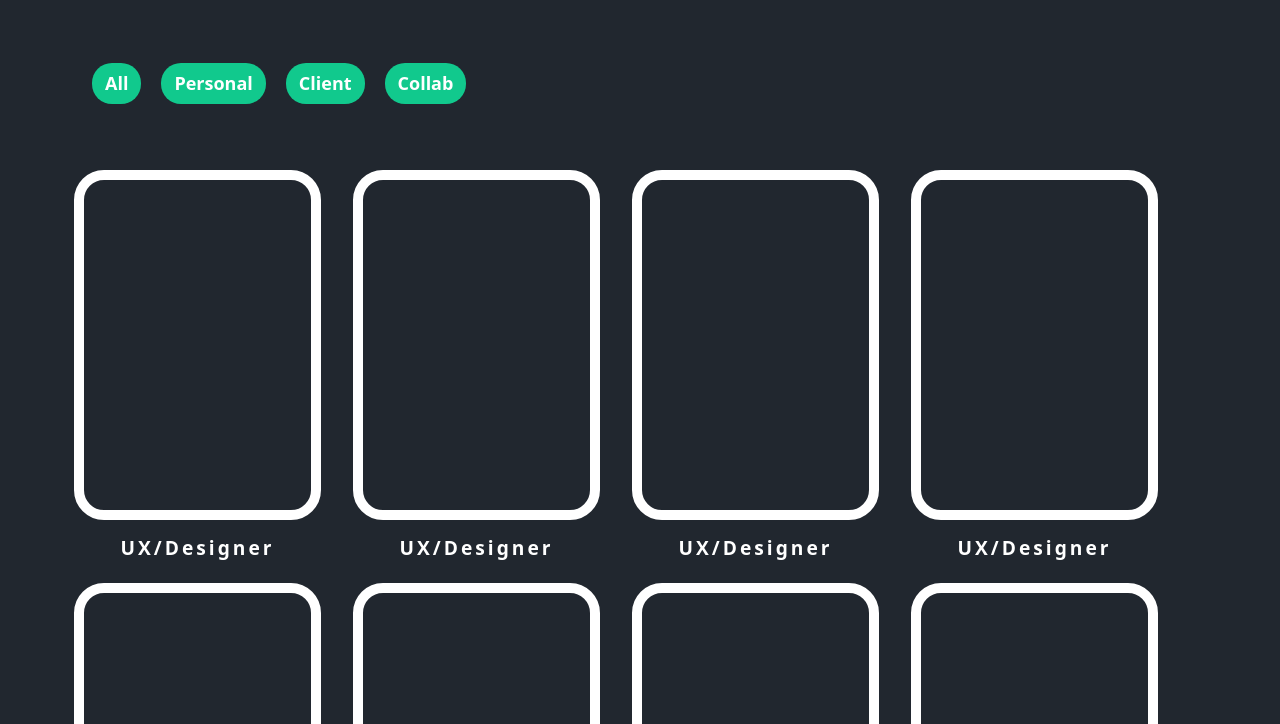
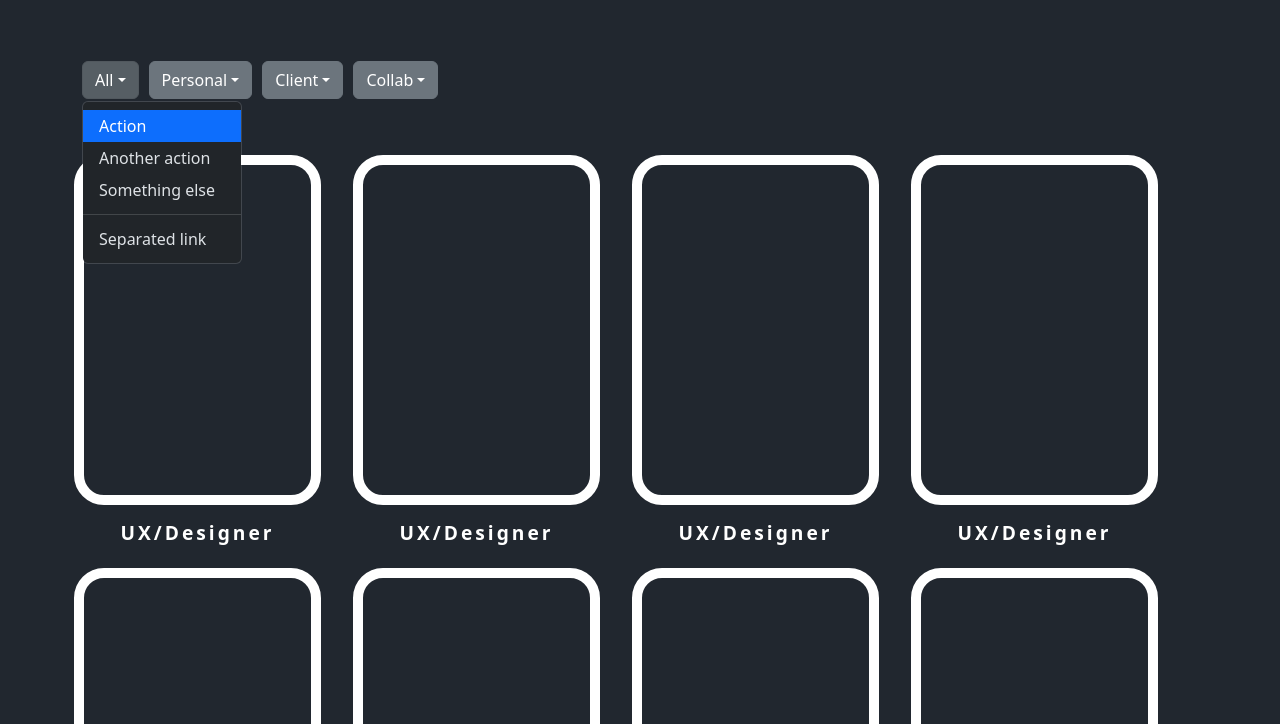
Before and after one commit to palkagrecha/website, a React app: page /project in a window 1280 px wide. Both pictures are taken after a click on the button "All". Shown: the part 76-800 px from the top of the page. Built offline with nearby package versions, Linux system fonts and the light colour scheme; some packages are replaced by stand-ins of ours.

Commit message:
add footer and dropdown menu

```diff
--- a/package.json
+++ b/package.json
@@ -9,7 +9,7 @@
     "bootstrap": "^5.3.2",
     "jquery": "^3.7.1",
     "react": "^18.2.0",
-    "react-bootstrap": "^2.8.0",
+    "react-bootstrap": "^2.9.1",
     "react-dom": "^18.2.0",
     "react-icons": "^4.11.0",
     "react-modal": "^3.16.1",
--- a/src/component/Footer.jsx
+++ b/src/component/Footer.jsx
@@ -7,17 +7,25 @@ const Footer = () => {
     <>
       <div className="footeer">
         <div className="row text-center text-white">
-          <div className="foot">
+          <div className="foot position-relative">
             <div className="companyName">
               <p>
                 <b>ar@biancagarutti.com</b>
               </p>
             </div>
-            <div className="socialLogo">
+            <div className="position-absolute bottom-0 end-0 me-3 mb-3 bg-primary pt-2 pb-2 rounded-2">
+              <div className="socialLogo">
               <BsInstagram color="white" fontSize={40} />
             </div>
-            <div className="socialLogo">
+            <div className="socialLogo mt-3">
               <BsFacebook color="white" fontSize={40} />
+            </div>
+            <div className="socialLogo mt-3">
+              <BsFacebook color="white" fontSize={40} />
+            </div>
+            <div className="socialLogo mt-3">
+              <BsFacebook color="white" fontSize={40} />
+            </div>
             </div>
           </div>
         </div>
--- a/src/pages/Project.jsx
+++ b/src/pages/Project.jsx
@@ -1,6 +1,8 @@
 import React from "react";
 import ReactPlayer from "react-player/lazy";
 import Model from "../component/Model";
+import Dropdown from 'react-bootstrap/Dropdown';
+import DropdownButton from 'react-bootstrap/DropdownButton';
 import { useState } from "react";
 const Project = () => {
   const [open, setOpen] = useState(false);
@@ -15,15 +17,72 @@ const Project = () => {
       <Model open={open} setOpen={setOpen} />
       <section className="project py-5">
         <div className="container">
-          <div className="row">
-            <div className="row">
-              <div className="filter_btn">
-                <button className="btn">All</button>
-                <button className="btn">Personal</button>
-                <button className="btn">Client</button>
-                <button className="btn">Collab</button>
-              </div>
-            </div>
+      <div className="row ">
+            <div className="flex-row dropdown">
+
+      <DropdownButton
+        id="dropdown-button-dark-example2"
+        variant="secondary"
+        title="All"
+        className="mt-2"
+        data-bs-theme="dark"
+      >
+        <Dropdown.Item href="#/action-1" active>
+          Action
+        </Dropdown.Item>
+        <Dropdown.Item href="#/action-2">Another action</Dropdown.Item>
+        <Dropdown.Item href="#/action-3">Something else</Dropdown.Item>
+        <Dropdown.Divider />
+        <Dropdown.Item href="#/action-4">Separated link</Dropdown.Item>
+      </DropdownButton>
+
+      <DropdownButton
+        id="dropdown-button-dark-example2"
+        variant="secondary"
+        title="Personal"
+        className="mt-2"
+        data-bs-theme="dark"
+      >
+        <Dropdown.Item href="#/action-1" active>
+          Action
+        </Dropdown.Item>
+        <Dropdown.Item href="#/action-2">Another action</Dropdown.Item>
+        <Dropdown.Item href="#/action-3">Something else</Dropdown.Item>
+        <Dropdown.Divider />
+        <Dropdown.Item href="#/action-4">Separated link</Dropdown.Item>
+      </DropdownButton>
+       <DropdownButton
+        id="dropdown-button-dark-example2"
+        variant="secondary"
+        title="Client"
+        className="mt-2"
+        data-bs-theme="dark"
+      >
+        <Dropdown.Item href="#/action-1" active>
+          Action
+        </Dropdown.Item>
+        <Dropdown.Item href="#/action-2">Another action</Dropdown.Item>
+        <Dropdown.Item href="#/action-3">Something else</Dropdown.Item>
+        <Dropdown.Divider />
+        <Dropdown.Item href="#/action-4">Separated link</Dropdown.Item>
+      </DropdownButton>
+       <DropdownButton
+        id="dropdown-button-dark-example2"
+        variant="secondary"
+        title="Collab"
+        className="mt-2"
+        data-bs-theme="dark"
+      >
+        <Dropdown.Item href="#/action-1" active>
+          Action
+        </Dropdown.Item>
+        <Dropdown.Item href="#/action-2">Another action</Dropdown.Item>
+        <Dropdown.Item href="#/action-3">Something else</Dropdown.Item>
+        <Dropdown.Divider />
+        <Dropdown.Item href="#/action-4">Separated link</Dropdown.Item>
+      </DropdownButton>
+
+    </div>
             <div className="row project_list  mt-5 p-0">
               <div className="project_list  row d-flex justify-content-between">
                 {arr.map((x, i) => (
--- a/src/style/project.css
+++ b/src/style/project.css
@@ -1,6 +1,5 @@
 .project {
-    background-color: #21272F;
-
+  background-color: #21272f;
 }
 
 .filter_btn {
@@ -15,8 +14,6 @@
   color: white;
   margin: 10px;
   border-radius: 20px;
-
-
 }
 
 .filter_btn button:hover {
@@ -32,8 +29,14 @@
 }
 
 .project_video {
-    background-color: #21272F;
-    width: "270";
-    height: "900";
+  background-color: #21272f;
+  width: '270';
+  height: '900';
   border-radius: 20px;
 }
+
+.dropdown {
+  display: flex;
+  gap: 10px;
+  flex-wrap: wrap;
+}
```
Also changed, not shown: 1 other file. Lines whose indentation alone changed are shown as unchanged.
